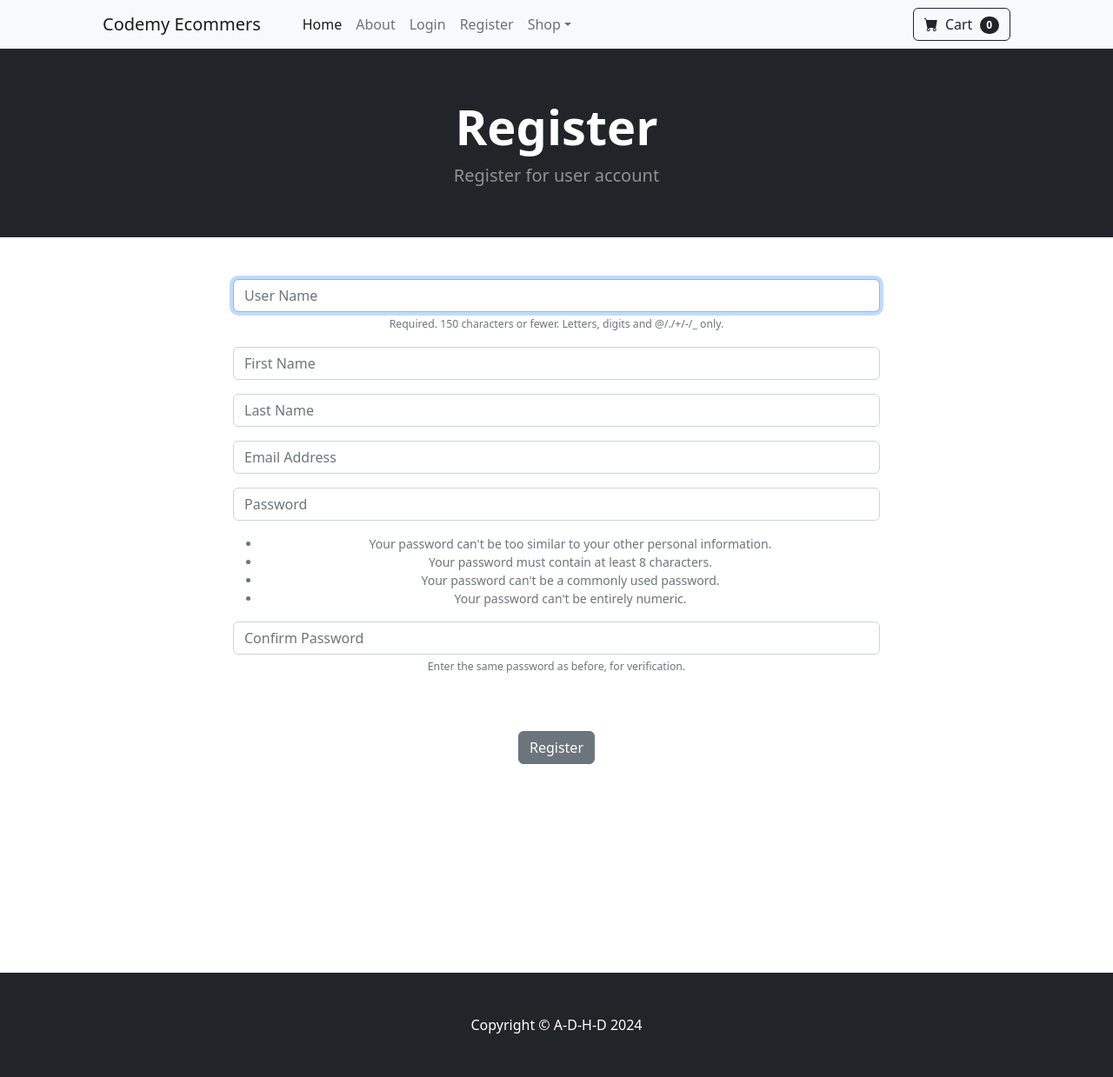
After one commit to A-D-H-D/django-eccommerce-django-wednesday-, a Django app: page /register/ in a window 1280 px wide. The commit adds this page. Shown: the whole page at 87% size. Run offline with Django 5.2, Linux system fonts and the light colour scheme; some libraries are stand-ins or nearby versions.

```diff
--- /dev/null
+++ b/store/forms.py
@@ -0,0 +1,38 @@
+from django.contrib.auth.models import User
+from django.contrib.auth.forms import UserCreationForm
+from django import forms
+
+
+class SignUpForm(UserCreationForm):
+    email = forms.EmailField(label="", widget=forms.TextInput(attrs={'class': 'form-control', 'placeholder': 'Email '
+                                                                                                             'Address'}))
+    first_name = forms.CharField(label="", max_length=100, widget=forms.TextInput(attrs={'class': 'form-control', 'placeholder': 'First Name'}))
+    last_name = forms.CharField(label="", max_length=100, widget=forms.TextInput(attrs={'class': 'form-control', 'placeholder': 'Last Name'}))
+
+    class Meta:
+        model = User
+        fields = ('username', 'first_name', 'last_name', 'email', 'password1', 'password2')
+
+    def __init__(self, *args, **kwargs):
+        super(SignUpForm, self).__init__(*args, **kwargs)
+
+        self.fields['username'].widget.attrs['class'] = 'form-control'
+        self.fields['username'].widget.attrs['placeholder'] = 'User Name'
+        self.fields['username'].label = ''
+        self.fields['username'].help_text = ('<span class="form-text text-muted"><small>Required. 150 characters or '
+                                             'fewer. Letters, digits and @/./+/-/_ only.</small></span>')
+
+        self.fields['password1'].widget.attrs['class'] = 'form-control'
+        self.fields['password1'].widget.attrs['placeholder'] = 'Password'
+        self.fields['password1'].label = ''
+        self.fields['password1'].help_text = ('<ul class="form-text text-muted small"><li>Your password can\'t be too '
+                                              'similar to your other personal information.</li><li>Your password must '
+                                              'contain at least 8 characters.</li><li>Your password can\'t be a '
+                                              'commonly used password.</li><li>Your password can\'t be entirely '
+                                              'numeric.</li></ul>')
+
+        self.fields['password2'].widget.attrs['class'] = 'form-control'
+        self.fields['password2'].widget.attrs['placeholder'] = 'Confirm Password'
+        self.fields['password2'].label = ''
+        self.fields['password2'].help_text = ('<span class="form-text text-muted"><small>Enter the same password as '
+                                              'before, for verification.</small></span>')
--- a/store/templates/base.html
+++ b/store/templates/base.html
@@ -19,6 +19,16 @@
 <body>
     <!-- Navigation-->
     {%include 'navbar.html' %}
+    {% if messages %}
+        {% for message in messages %}
+            <div class="alert alert-warning alert-dismissible fade show" role="alert">
+                {{ message}}
+            <button type="button" class="btn-close" data-bs-dismiss="alert" aria-label="Close"></button>
+</div>
+
+        {% endfor %}
+
+    {% endif %}
 
     {% block content %}
 
--- a/store/templates/home.html
+++ b/store/templates/home.html
@@ -5,7 +5,7 @@
         <header class="bg-dark py-2">
             <div class="container px-4 px-lg-5 my-5">
                 <div class="text-center text-white">
-                    <h1 class="display-4 fw-bolder">Shop in style</h1>
+                    <h1 class="display-4 fw-bolder">Shopify</h1>
                     <p class="lead fw-normal text-white-50 mb-0">With this shop hompeage template</p>
                 </div>
             </div>
--- a/store/templates/navbar.html
+++ b/store/templates/navbar.html
@@ -14,6 +14,7 @@
 
                     {% else %}
                         <li class="nav-item"><a class="nav-link" href="{% url 'login'%}">Login</a></li>
+                        <li class="nav-item"><a class="nav-link" href="{% url 'register'%}">Register</a></li>
 
                 {% endif %}
 
--- /dev/null
+++ b/store/templates/register.html
@@ -0,0 +1,46 @@
+{% extends 'base.html' %}
+{% block content %}
+
+<!-- Header-->
+<header class="bg-dark py-2">
+    <div class="container px-4 px-lg-5 my-5">
+        <div class="text-center text-white">
+            <h1 class="display-4 fw-bolder">Register</h1>
+        <p class="lead fw-normal text-white-50 mb-3">
+           Register for user account
+        </p>
+        </div>
+    </div>
+</header>
+
+
+
+<div class = 'container'>
+
+    <div class="row">
+
+        <center>
+            <div class="col-8">
+                    <br> <br>
+                <form method="post" action="{% url 'register' %}">
+                    {% csrf_token %}
+                    {{ form.as_p }}
+                    <br>
+                    <br>
+                    <button type="submit" class="btn btn-secondary">Register</button>
+
+                </form>
+                    <br>
+                    <br>
+
+
+            </div>
+        </center>
+    </div>
+</div>
+ <br> <br> <br> <br> <br> <br> <br> <br>
+
+<!-- ... (remaining code) ... -->
+
+
+{% endblock %}
--- a/store/urls.py
+++ b/store/urls.py
@@ -4,6 +4,7 @@ urlpatterns = [
     path('', views.home, name = 'home'),
     path('about/', views.about, name = 'about'),
     path('login/', views.login_user, name='login'),
-    path('logout/', views.logout_user, name  = 'logout')
+    path('logout/', views.logout_user, name  = 'logout'),
+    path('register/', views.register_user, name='register'),
 
 ]
--- a/store/views.py
+++ b/store/views.py
@@ -1,9 +1,16 @@
-from django.shortcuts import render
+from django.shortcuts import render, redirect
 from .models import Product
 from django.contrib.auth import authenticate, login, logout
 from django.contrib import messages
+from django.contrib.auth.models import User
+from django.contrib.auth.forms import UserCreationForm
+from .forms import  SignUpForm
+from django import forms
+
 
 # Create your views here.
+
+
 def home(request):
     products = Product.objects.all()
     return render(request, 'home.html', {
@@ -16,8 +23,44 @@ def about(request):
 
 
 def login_user(request):
-    return render(request, 'login.html', {})
+    if request.method == 'POST':
+        username = request.POST['username']
+        password = request.POST['password']
+        user = authenticate(request, username=username, password=password)
+        if user is not None:
+            login(request, user)
+            messages.success(request, ('you have been logged in'))
+            return redirect('home')
+
+        else:
+            messages.success(request, ('invalid'))
+            return redirect('login')
+
+    else:
+        return render(request, 'login.html', {})
 
 
 def logout_user(request):
-    pass
+    logout(request)
+    messages.success(request, 'you have been logged out')
+    return redirect('home')
+
+
+def register_user(request):
+    form = SignUpForm()
+    if request.method == 'POST':
+        form = SignUpForm(request.POST)
+        if form.is_valid():
+            form.save()
+            username = form.cleaned_data['username']
+            password = form.cleaned_data['password1']
+            user = authenticate(username = username, password = password)
+            login(request, user)
+            messages.success(request, 'Registration is successful, welcome ')
+            return redirect('home')
+
+        else:
+            messages.success(request, 'Whoops problem registering, please try again')
+            return redirect('register')
+    else:
+        return render(request, 'register.html', {'form':form})
```
Also changed, not shown: store/models.py (+26 -21 lines), store/templates/login.html (+12 -17 lines), db.sqlite3.
